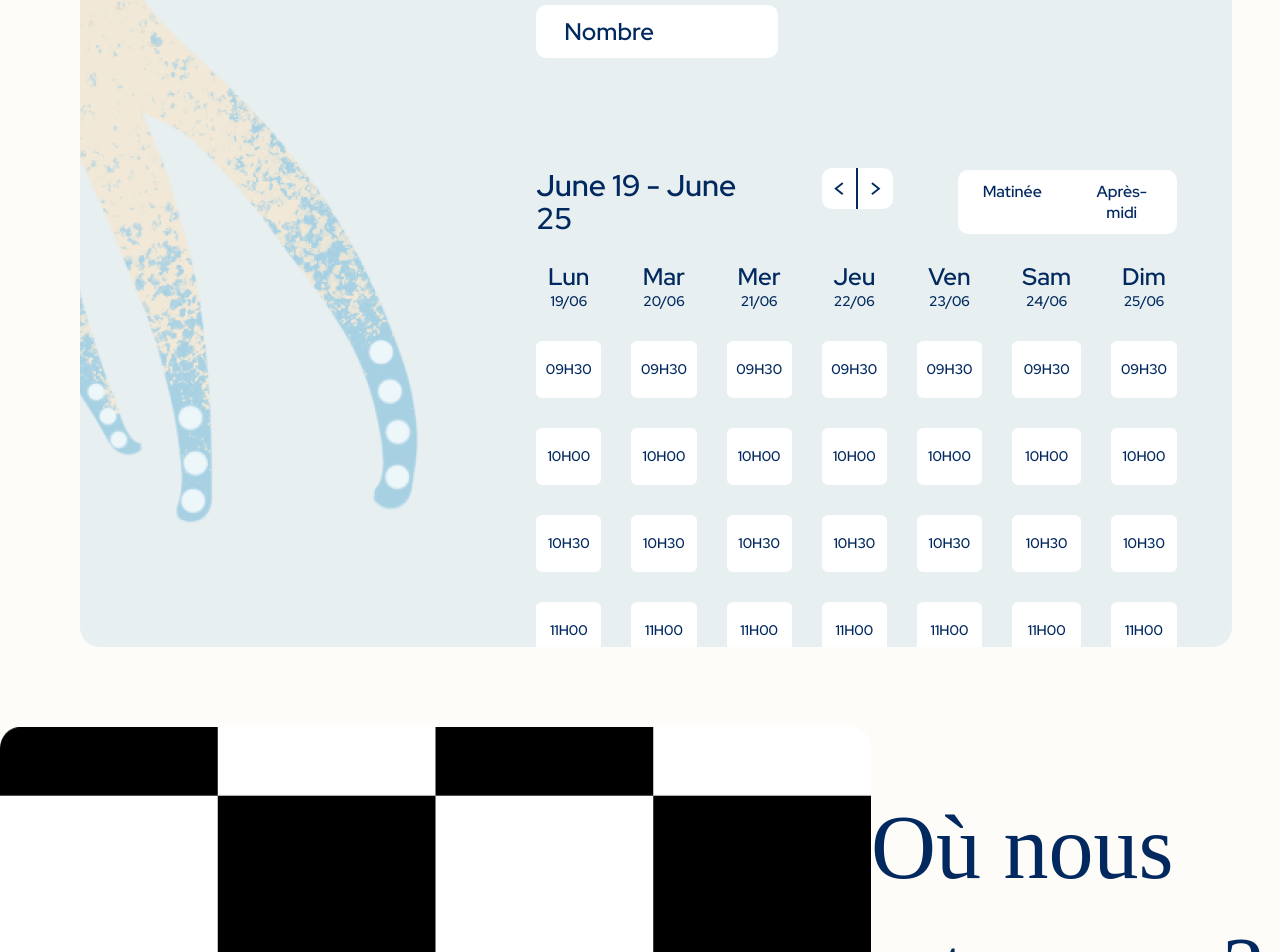
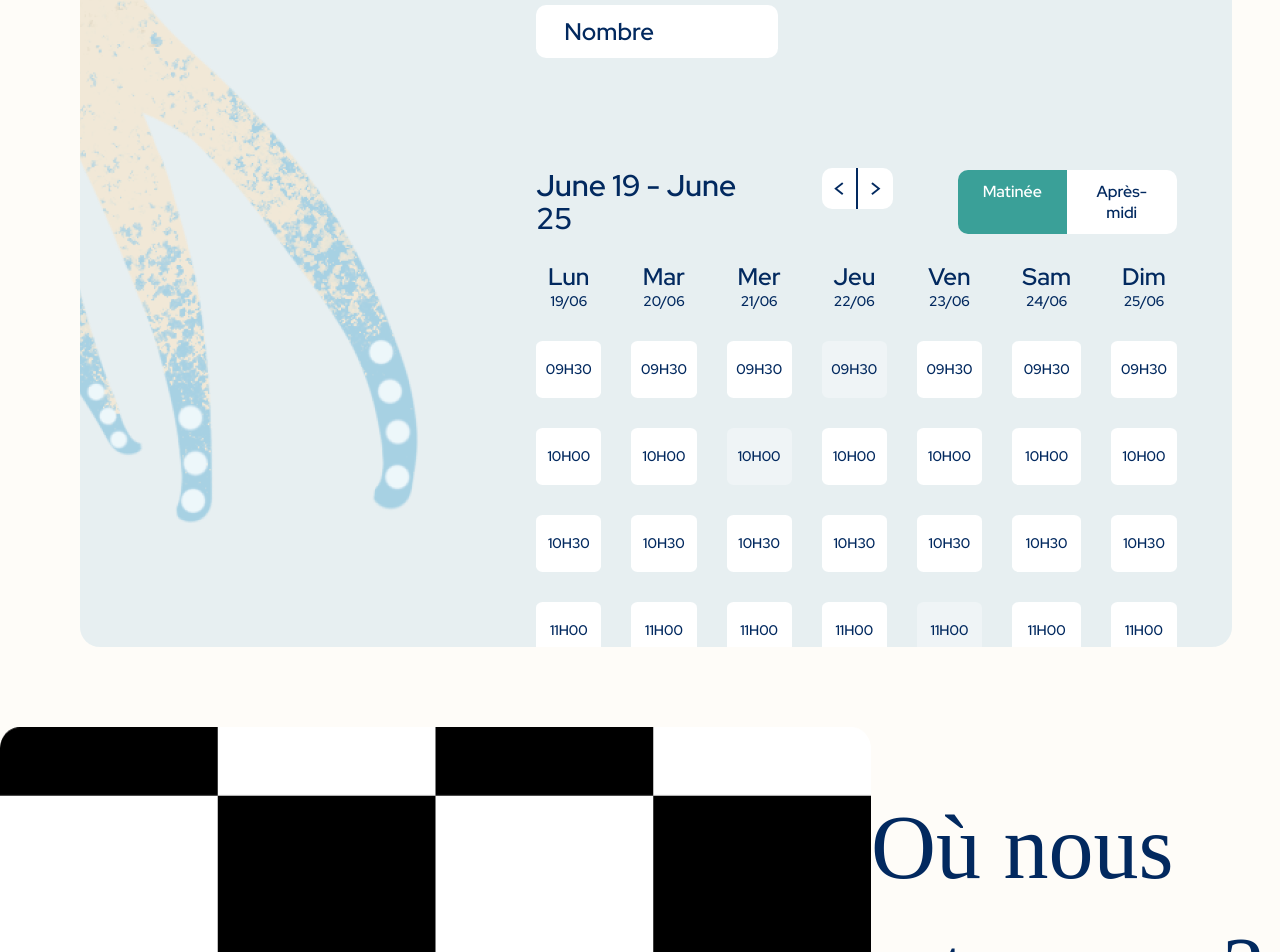
Before and after one commit to jo15122002/illuminez_votre_curiosite_site, a Nuxt app: page / in a window 1280 px wide. Shown: the part 3762-4714 px from the top of the page. Built offline with nearby package versions, Linux system fonts and the light colour scheme.

Commit message:
ajout de la disponiblité des créneaux

```diff
--- a/components/BookingSection.vue
+++ b/components/BookingSection.vue
@@ -20,7 +20,7 @@
                                 <p @click="goNextWeek" class="weekSelectionButton nextWeekSelectionButton">></p>
                             </div>
                             <div class="timeOfDaySelection flex-row">
-                                <p @click="selectTimeOfDay" class="morning">Matinée</p>
+                                <p @click="selectTimeOfDay" class="morning timeOfDaySelected">Matinée</p>
                                 <p @click="selectTimeOfDay" class="afternoon">Après-midi</p>
                             </div>
                         </div>
@@ -36,7 +36,7 @@
                                 </thead>
                                 <tbody>
                                     <tr v-for="time in uniqueTimes" :key="time" class="hourContainer">
-                                        <td class="hour" v-for="date in uniqueDates">{{ time }}</td>
+                                        <td class="hour" :class="getRandomAvailability()" v-for="date in uniqueDates">{{ time }}</td>
                                     </tr>
                                 </tbody>
                             </table>
@@ -140,6 +140,16 @@ const selectTimeOfDay = (e) => {
     } else {
         firstHourOfTimeOfDay.value = 14;
         lastHourOfTimeOfDay.value = 16;
+    }
+};
+
+const getRandomAvailability = () => {
+    const random = Math.random();
+    console.log(random)
+    if(random < 0.75) {
+        return 'isAvailable';
+    } else {
+        return 'isNotAvailable';
     }
 };
 
@@ -345,4 +355,12 @@ watchEffect(() => {
     background-color: #3aa098 !important;
     color: white;
 }
+
+.isAvailable{
+    background-color: white !important;
+}
+
+.isNotAvailable{
+    background-color: rgba(255, 255, 255, 0.3) !important;
+}
 </style>
```
